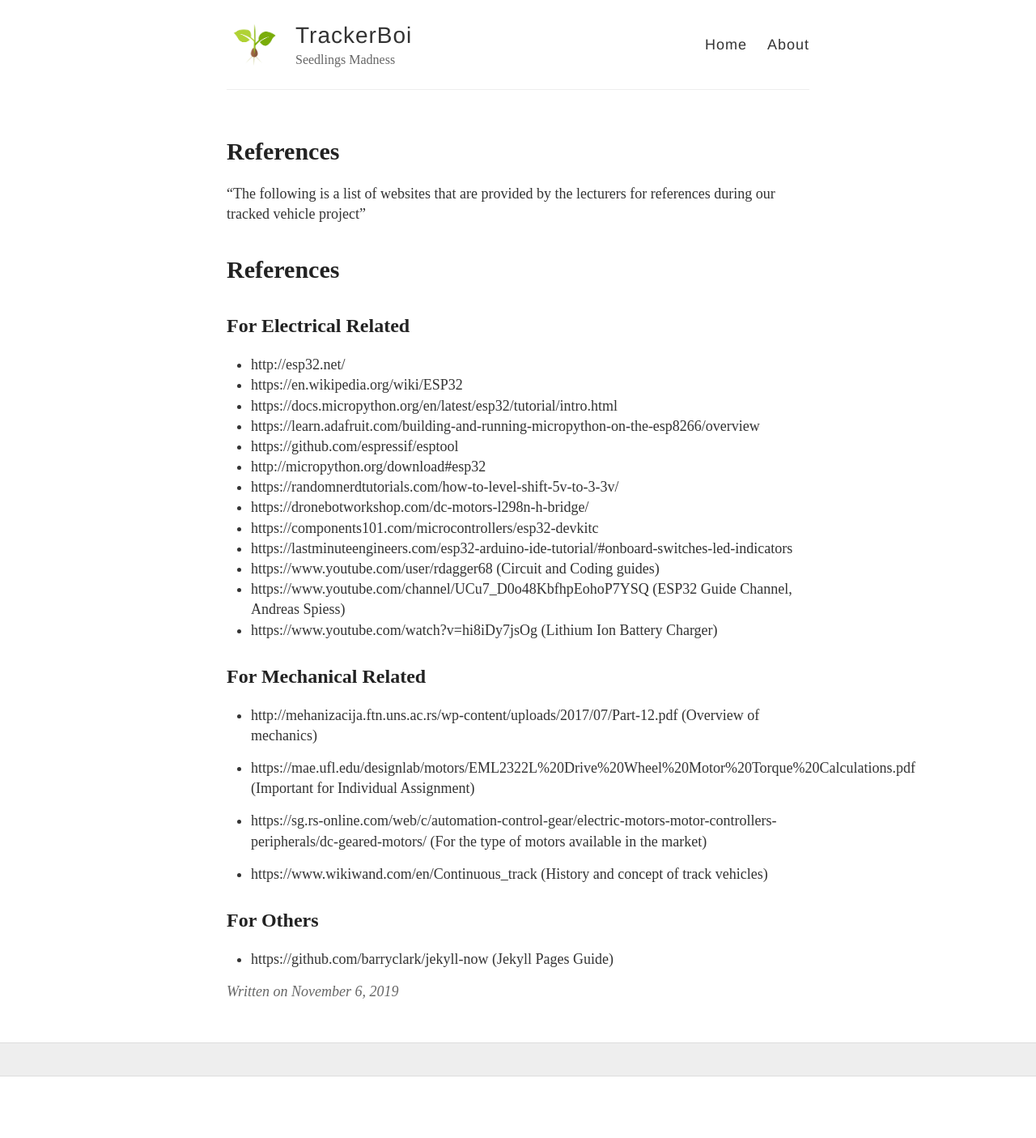
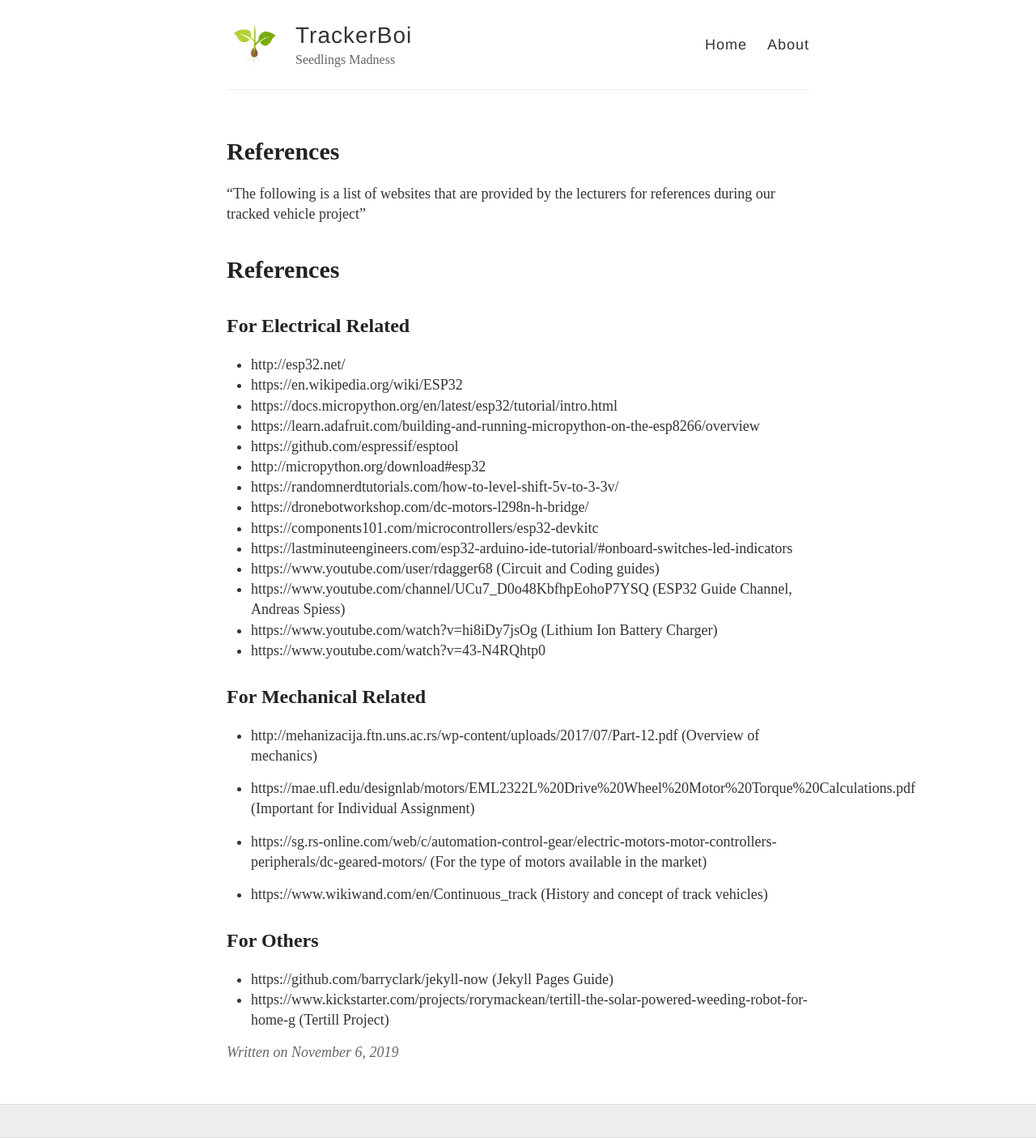
Before and after one commit to Jasperabez/TrackerBoi, a Jekyll site: the page built from _posts/2019-11-06-references.md, in a window 1280 px wide. Shown: the whole page at 81% size. Built offline with Jekyll 4.4.1, drawn with Linux system fonts in a browser that asks for light colours; before the commit the page ends 1329 px from its top, so only the background shows below that.

Commit message:
ref update

```diff
--- a/_posts/2019-11-06-references.md
+++ b/_posts/2019-11-06-references.md
@@ -22,6 +22,7 @@ title: References
 *   https://www.youtube.com/user/rdagger68  (Circuit and Coding guides)
 *   https://www.youtube.com/channel/UCu7_D0o48KbfhpEohoP7YSQ  (ESP32 Guide Channel, Andreas Spiess)
 *   https://www.youtube.com/watch?v=hi8iDy7jsOg (Lithium Ion Battery Charger)
+*   https://www.youtube.com/watch?v=43-N4RQhtp0
 
 ## For Mechanical Related
 
@@ -37,3 +38,4 @@ title: References
 ## For Others
 
 * https://github.com/barryclark/jekyll-now (Jekyll Pages Guide)
+*  https://www.kickstarter.com/projects/rorymackean/tertill-the-solar-powered-weeding-robot-for-home-g  (Tertill Project)
```
